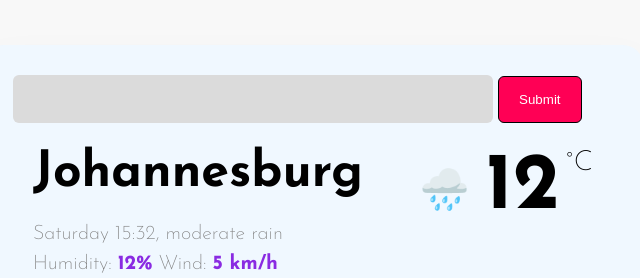
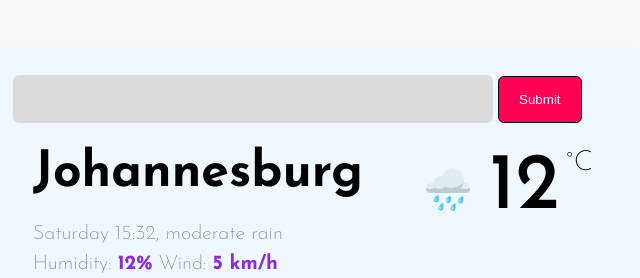
Before and after one commit to Nomfanelo-S/SheCodes-WeatherAppNK, a plain HTML site: page index.html in a window 1280 px wide. Shown: the top 278 px of the page, 327-967 px from the left. Drawn offline with Linux system fonts and the light colour scheme.

Commit message:
Updated CSS
Changed the boldness under current temperature value

```diff
--- a/src/styles.css
+++ b/src/styles.css
@@ -69,7 +69,7 @@ main {
 }
 .current-temperature-value {
   font-size: 80px;
-  font-weight: bold;
+  font-weight: 450;
   position: relative;
   top: 10px;
 }
```
